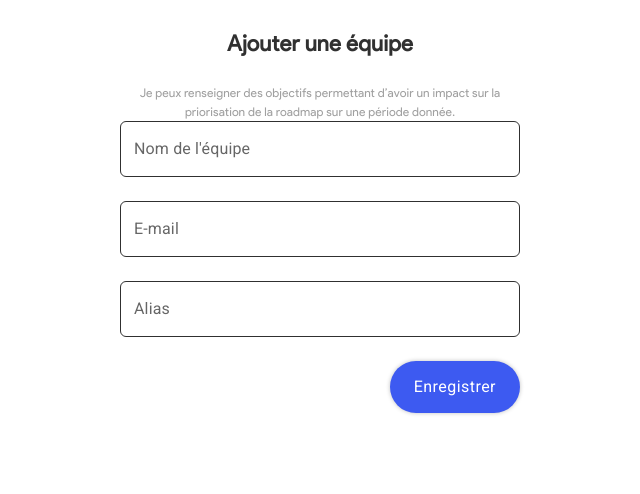
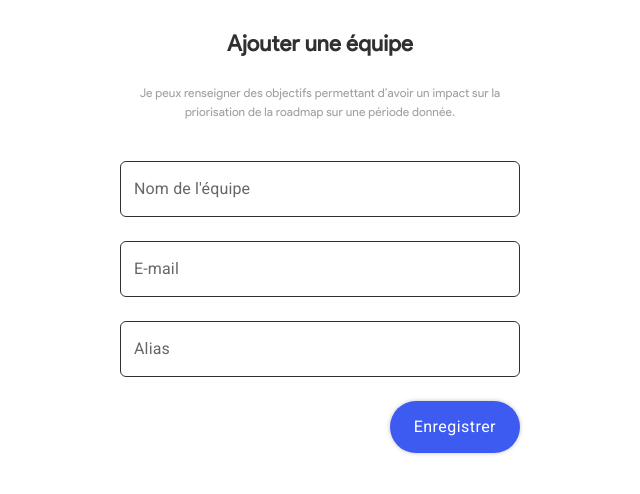
Before and after one commit to tiavina-mika/product-hero-draft, a React (Create React App) app: page / in a window 1280 px wide. Shown: the top 494 px of the page, without its empty margins (320-960 px from the left). Built offline with nearby package versions, Linux system fonts and the light colour scheme.

Commit message:
fix spacing

```diff
--- a/src/containers/team/teamCreation/AddMembersToTeam.tsx
+++ b/src/containers/team/teamCreation/AddMembersToTeam.tsx
@@ -1,3 +1,7 @@
+/** @jsxRuntime classic /
+/* @jsx jsx */
+/** @jsxImportSource @emotion/react */
+import { jsx } from "@emotion/react";
 import PageLayout from "../../../components/layouts/PageLayout";
 import { IMembersTeamInput } from "../../../types/team.type";
 import UsersAutocompleteField from "../../../components/form/fields/UsersAutocompleteField";
@@ -28,6 +32,12 @@ const initialValues = {
   followers: []
 };
 
+const classes = {
+  content: {
+    marginTop: 40
+  }
+};
+
 type Props = {
   onSave: (values: IMembersTeamInput) => void;
 };
@@ -48,6 +58,7 @@ const AddMembersToTeam = ({ onSave }: Props) => {
       title="Qui en fait partie ?"
       description="Je peux renseigner des objectifs permettant d’avoir un impact sur la priorisation de la roadmap sur une période donnée."
       alignment="center"
+      css={classes.content}
     >
       <Form
         form={form}
--- a/src/containers/team/teamCreation/CreateTeam.tsx
+++ b/src/containers/team/teamCreation/CreateTeam.tsx
@@ -1,6 +1,7 @@
 /** @jsxRuntime classic /
 /* @jsx jsx */
 /** @jsxImportSource @emotion/react */
+import { jsx } from "@emotion/react";
 import { zodResolver } from "@hookform/resolvers/zod";
 import { SubmitHandler, useForm } from "react-hook-form";
 import Form from "../../../components/form/Form";
@@ -8,6 +9,12 @@ import PageLayout from "../../../components/layouts/PageLayout";
 import TextField from "../../../components/form/fields/TextField";
 import { ITeamsInput } from "../../../types/team.type";
 import { teamSchema } from "../../../validations/team.validation";
+
+const classes = {
+  content: {
+    marginTop: 40
+  }
+};
 
 type Props = {
   onSave: (values: ITeamsInput) => void;
@@ -28,6 +35,7 @@ const CreateTeam = ({ onSave }: Props) => {
       title="Ajouter une équipe"
       description="Je peux renseigner des objectifs permettant d’avoir un impact sur la priorisation de la roadmap sur une période donnée."
       alignment="center"
+      css={classes.content}
     >
       <Form
         form={form}
```
